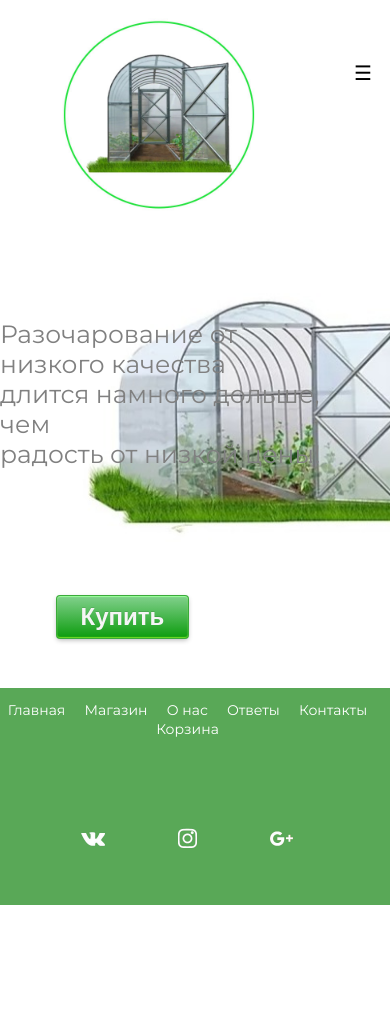
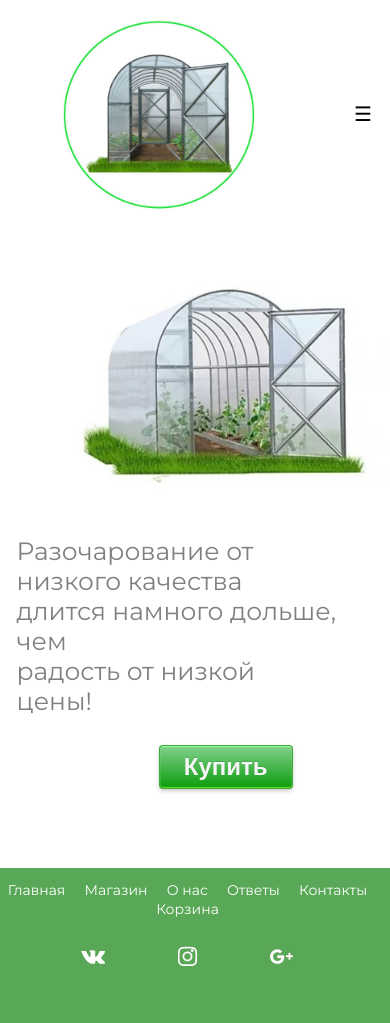
Before and after one commit to jackalxtxff/teplica, a PHP site: page / in a window 390 px wide; the page is wider, and only the part inside the window is pictured. Before the commit the page ends 905 px from the top of that part, so only its background shows below. Run offline with PHP 8.4, Linux system fonts and the light colour scheme; some libraries are stand-ins or nearby versions.

Commit message:
Сделал кнопку купить,подшаманил футер и меню

```diff
--- a/assets/style/css/style.css
+++ b/assets/style/css/style.css
@@ -18,7 +18,6 @@ body {
 }
 
 header {
-  width: 100%;
   background-color: white;
   display: flex;
 }
@@ -73,7 +72,7 @@ html.is-animating .transition-fade {
 }
 
 .glav img {
-  max-width: 400px;
+  /* max-width: 400px; */
   height: auto;
 }
 
@@ -82,7 +81,7 @@ html.is-animating .transition-fade {
 }
 
 .center {
-  position: absolute;
+  position: relative;
   right: 12%;
   bottom: 40%;
   font-size: 25px;
@@ -92,6 +91,11 @@ html.is-animating .transition-fade {
 
 .mw-100 {
   max-width: 100%;
+  margin-right: 0;
+}
+.glav_img{
+width:400px;
+margin: 0 auto;
 }
 
 a.button-1 {
@@ -128,6 +132,11 @@ a.button-1:active {
     inset rgba(255, 255, 255, .5) 5px 5px 8px 5px,
     1px 1px 1px rgba(255, 255, 255, .2),
     -2px -2px 5px rgba(0, 0, 0, .5);
+}
+.button-2{
+	width: 90px;
+	margin: 0 auto;
+	padding: 30px 0px;
 }
 
 .modal_content {
@@ -535,21 +544,19 @@ textarea {
 	}
 }
 
-@media screen and (max-width: 768px) {
+@media screen and (max-width: 955px) {
   .topnav a {
     display: none;
   }
 
   .topnav a.icon {
     float: right;
-    margin-top: -17px;
     display: block;
     color: black;
   }
 
   nav {
     width: 100%;
-    height: 100px;
     text-align: center;
   }
 
@@ -568,4 +575,7 @@ textarea {
     display: block;
     text-align: left;
   }
+  footer{
+    max-width: 955px;
+  }
 }
--- a/index.html
+++ b/index.html
@@ -34,8 +34,8 @@
 		<p>длится  намного  дольше, чем</p>
 		<p>радость  от  низкой  цены!</p>
 	</div>
-	<a href="shop.html" class="button-1">Купить</a>
 	</div>
+	<DIV class="button-2"><a href="shop.html" class="button-1">Купить</a></DIV>
 
 
 </main>
```
